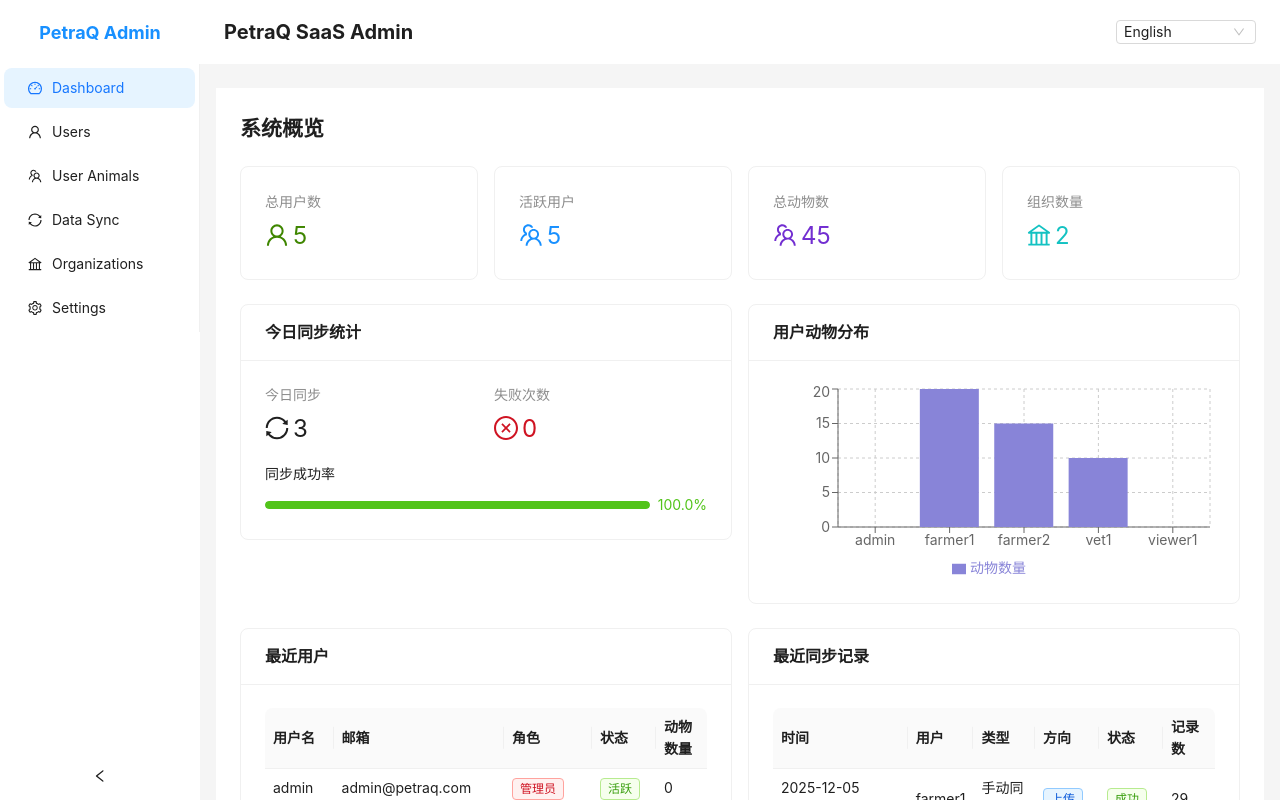
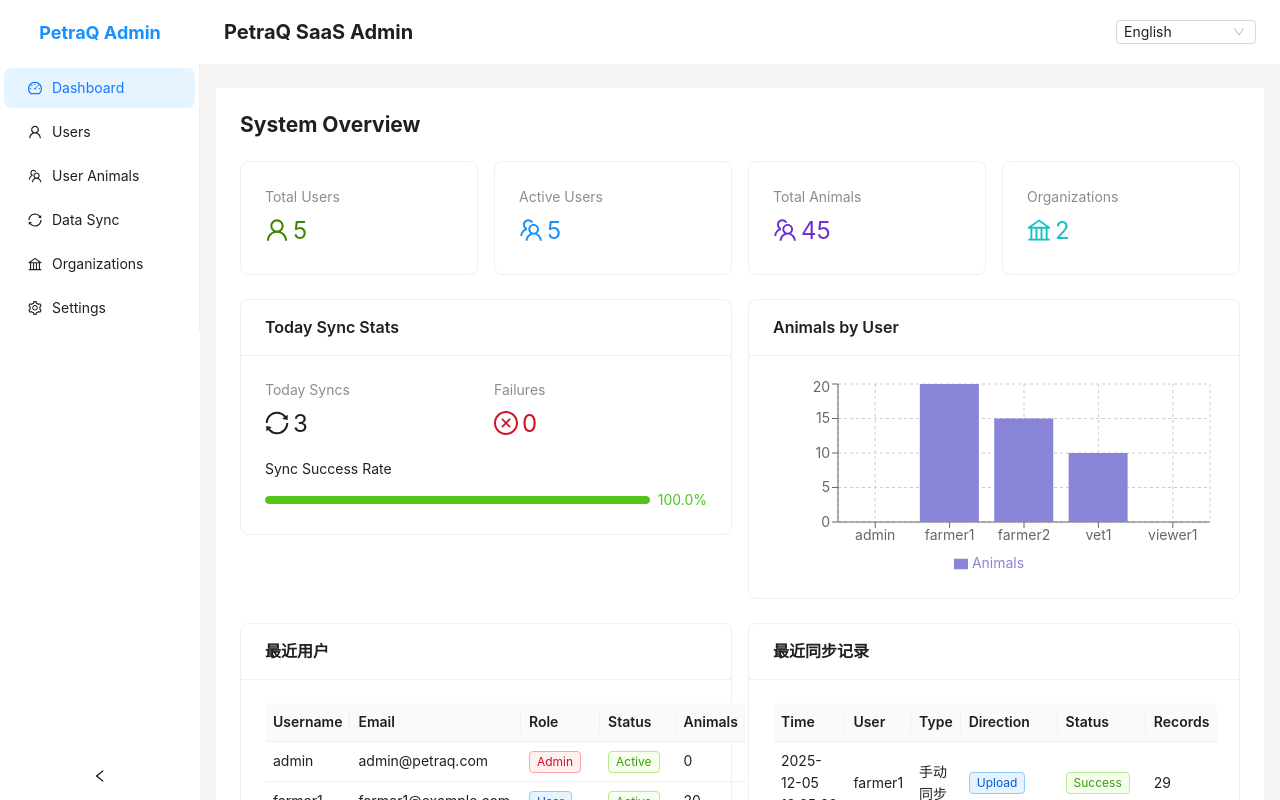
Before and after one commit to yanbodang/Petraq-admin, a React (Vite) app: page /dashboard in a window 1280 px wide. Shown: the top 800 px of the page. Built offline with nearby package versions, Linux system fonts and the light colour scheme.

Commit message:
Improve language switching translations

```diff
--- a/src/components/AnimalHealthChart.tsx
+++ b/src/components/AnimalHealthChart.tsx
@@ -5,12 +5,14 @@
 import { HealthDataType } from '../types';
 import { LineChart, Line, XAxis, YAxis, CartesianGrid, Tooltip, Legend, ResponsiveContainer, ComposedChart, Bar } from 'recharts';
 import dayjs from 'dayjs';
+import { useLocale } from '../i18n';
 
 interface AnimalHealthChartProps {
   animalId: string;
 }
 
 export default function AnimalHealthChart({ animalId }: AnimalHealthChartProps) {
+  const { translate } = useLocale();
   const [selectedDataType, setSelectedDataType] = useState<HealthDataType>(HealthDataType.HEART_RATE);
   const [timeRange, setTimeRange] = useState<number>(24); // 小时
   const [chartData, setChartData] = useState<any[]>([]);
@@ -51,19 +53,19 @@
   };
 
   const dataTypeOptions = [
-    { label: '心率', value: HealthDataType.HEART_RATE },
-    { label: '体温', value: HealthDataType.TEMPERATURE },
-    { label: '活动量', value: HealthDataType.ACTIVITY },
-    { label: '睡眠质量', value: HealthDataType.SLEEP },
-    { label: '压力状态', value: HealthDataType.STRESS },
+    { label: translate('心率', 'Heart Rate'), value: HealthDataType.HEART_RATE },
+    { label: translate('体温', 'Temperature'), value: HealthDataType.TEMPERATURE },
+    { label: translate('活动量', 'Activity'), value: HealthDataType.ACTIVITY },
+    { label: translate('睡眠质量', 'Sleep Quality'), value: HealthDataType.SLEEP },
+    { label: translate('压力状态', 'Stress'), value: HealthDataType.STRESS },
   ];
 
   const timeRangeOptions = [
-    { label: '最近1小时', value: 1 },
-    { label: '最近6小时', value: 6 },
-    { label: '最近24小时', value: 24 },
-    { label: '最近3天', value: 72 },
-    { label: '最近7天', value: 168 },
+    { label: translate('最近1小时', 'Last 1h'), value: 1 },
+    { label: translate('最近6小时', 'Last 6h'), value: 6 },
+    { label: translate('最近24小时', 'Last 24h'), value: 24 },
+    { label: translate('最近3天', 'Last 3d'), value: 72 },
+    { label: translate('最近7天', 'Last 7d'), value: 168 },
   ];
 
   // 准备综合图表数据（显示多个指标）
@@ -95,7 +97,7 @@
         <Col span={6}>
           <Card>
             <Statistic
-              title="健康评分"
+              title={translate('健康评分', 'Health Score')}
               value={healthStatus?.latestHealthScore.toFixed(1) || 0}
               suffix="/ 100"
               valueStyle={{ color: getHealthScoreColor(healthStatus?.latestHealthScore || 0) }}
@@ -105,7 +107,7 @@
         <Col span={6}>
           <Card>
             <Statistic
-              title="心率"
+              title={translate('心率', 'Heart Rate')}
               value={latestData.heartRate?.value.toFixed(0) || '-'}
               suffix={latestData.heartRate?.unit || 'bpm'}
             />
@@ -114,7 +116,7 @@
         <Col span={6}>
           <Card>
             <Statistic
-              title="体温"
+              title={translate('体温', 'Temperature')}
               value={latestData.temperature?.value.toFixed(1) || '-'}
               suffix={latestData.temperature?.unit || '°C'}
             />
@@ -123,7 +125,7 @@
         <Col span={6}>
           <Card>
             <Statistic
-              title="活动量"
+              title={translate('活动量', 'Activity')}
               value={latestData.activity?.value.toFixed(0) || '-'}
               suffix={latestData.activity?.unit || '%'}
             />
@@ -132,10 +134,10 @@
       </Row>
 
       <Card
-        title="数据筛选"
+        title={translate('数据筛选', 'Data Filters')}
         extra={
           <Button icon={<ReloadOutlined />} onClick={updateChartData}>
-            刷新
+            {translate('刷新', 'Refresh')}
           </Button>
         }
         style={{ marginBottom: 16 }}
@@ -158,7 +160,7 @@
 
       <Row gutter={16}>
         <Col span={24}>
-          <Card title={`${dataTypeOptions.find(o => o.value === selectedDataType)?.label}趋势`} style={{ marginBottom: 16 }}>
+          <Card title={`${dataTypeOptions.find(o => o.value === selectedDataType)?.label}${translate('趋势', ' Trend')}`} style={{ marginBottom: 16 }}>
             <ResponsiveContainer width="100%" height={300}>
               <LineChart data={chartData}>
                 <CartesianGrid strokeDasharray="3 3" />
@@ -203,7 +205,7 @@
               type="monotone"
               dataKey="heartRate"
               stroke="#ff4d4f"
-              name="心率 (bpm)"
+              name={translate('心率 (bpm)', 'Heart Rate (bpm)')}
               strokeWidth={2}
             />
             <Line
@@ -211,14 +213,14 @@
               type="monotone"
               dataKey="temperature"
               stroke="#52c41a"
-              name="体温 (°C)"
+              name={translate('体温 (°C)', 'Temperature (°C)')}
               strokeWidth={2}
             />
             <Bar
               yAxisId="left"
               dataKey="activity"
               fill="#1890ff"
-              name="活动量 (%)"
+              name={translate('活动量 (%)', 'Activity (%)')}
             />
           </ComposedChart>
         </ResponsiveContainer>
--- a/src/i18n.tsx
+++ b/src/i18n.tsx
@@ -12,6 +12,7 @@
   setLanguage: (lang: AppLanguage) => void;
   antdLocale: typeof zhCN | typeof enUS;
   t: (key: string) => string;
+  translate: (zh: string, enText: string) => string;
   languageOptions: Array<{ value: AppLanguage; label: string }>;
 };
 
@@ -54,6 +55,7 @@
   setLanguage: () => {},
   antdLocale: zhCN,
   t: (key: string) => key,
+  translate: (zh: string, enText: string) => (enText ? zh : zh),
   languageOptions: [
     { value: 'zh-CN', label: languageConfig['zh-CN'].label },
     { value: 'en-US', label: languageConfig['en-US'].label },
@@ -86,6 +88,7 @@
       setLanguage,
       antdLocale: languageConfig[language].antd,
       t,
+      translate: (zh: string, enText: string) => (language === 'en-US' ? enText : zh),
       languageOptions: [
         { value: 'zh-CN', label: languageConfig['zh-CN'].label },
         { value: 'en-US', label: languageConfig['en-US'].label },
--- a/src/pages/Dashboard.tsx
+++ b/src/pages/Dashboard.tsx
@@ -11,8 +11,10 @@
 import { SystemStats, User, SyncRecord } from '../types';
 import { BarChart, Bar, XAxis, YAxis, CartesianGrid, Tooltip, Legend, ResponsiveContainer } from 'recharts';
 import dayjs from 'dayjs';
+import { useLocale } from '../i18n';
 
 export default function Dashboard() {
+  const { translate } = useLocale();
   const [stats, setStats] = useState<SystemStats>(dataManager.getSystemStats());
   const [recentUsers, setRecentUsers] = useState<User[]>([]);
   const [recentSyncs, setRecentSyncs] = useState<SyncRecord[]>([]);
@@ -44,13 +46,13 @@
 
   const syncColumns = [
     {
-      title: '时间',
+      title: translate('时间', 'Time'),
       dataIndex: 'startTime',
       key: 'startTime',
       render: (date: Date) => dayjs(date).format('YYYY-MM-DD HH:mm:ss'),
     },
     {
-      title: '用户',
+      title: translate('用户', 'User'),
       dataIndex: 'userId',
       key: 'userId',
       render: (id: string) => {
@@ -59,22 +61,22 @@
       },
     },
     {
-      title: '类型',
+      title: translate('类型', 'Type'),
       dataIndex: 'syncType',
       key: 'syncType',
     },
     {
-      title: '方向',
+      title: translate('方向', 'Direction'),
       dataIndex: 'syncDirection',
       key: 'syncDirection',
       render: (dir: string) => (
         <Tag color={dir === 'upload' ? 'blue' : 'green'}>
-          {dir === 'upload' ? '上传' : '下载'}
+          {dir === 'upload' ? translate('上传', 'Upload') : translate('下载', 'Download')}
         </Tag>
       ),
     },
     {
-      title: '状态',
+      title: translate('状态', 'Status'),
       dataIndex: 'status',
       key: 'status',
       render: (status: string) => {
@@ -84,11 +86,17 @@
           进行中: 'blue',
           已取消: 'default',
         };
-        return <Tag color={colorMap[status] || 'default'}>{status}</Tag>;
+        const statusLabel: Record<string, string> = {
+          成功: translate('成功', 'Success'),
+          失败: translate('失败', 'Failed'),
+          进行中: translate('进行中', 'Running'),
+          已取消: translate('已取消', 'Cancelled'),
+        };
+        return <Tag color={colorMap[status] || 'default'}>{statusLabel[status] || status}</Tag>;
       },
     },
     {
-      title: '记录数',
+      title: translate('记录数', 'Records'),
       dataIndex: 'recordCount',
       key: 'recordCount',
       render: (count: number | undefined) => count || '-',
@@ -97,17 +105,17 @@
 
   const userColumns = [
     {
-      title: '用户名',
+      title: translate('用户名', 'Username'),
       dataIndex: 'username',
       key: 'username',
     },
     {
-      title: '邮箱',
+      title: translate('邮箱', 'Email'),
       dataIndex: 'email',
       key: 'email',
     },
     {
-      title: '角色',
+      title: translate('角色', 'Role'),
       dataIndex: 'role',
       key: 'role',
       render: (role: string) => {
@@ -116,11 +124,16 @@
           普通用户: 'blue',
           查看者: 'default',
         };
-        return <Tag color={colorMap[role] || 'default'}>{role}</Tag>;
+        const roleLabel: Record<string, string> = {
+          管理员: translate('管理员', 'Admin'),
+          普通用户: translate('普通用户', 'User'),
+          查看者: translate('查看者', 'Viewer'),
+        };
+        return <Tag color={colorMap[role] || 'default'}>{roleLabel[role] || role}</Tag>;
       },
     },
     {
-      title: '状态',
+      title: translate('状态', 'Status'),
       dataIndex: 'status',
       key: 'status',
       render: (status: string) => {
@@ -129,11 +142,16 @@
           禁用: 'red',
           待激活: 'orange',
         };
-        return <Tag color={colorMap[status] || 'default'}>{status}</Tag>;
+        const statusLabel: Record<string, string> = {
+          活跃: translate('活跃', 'Active'),
+          禁用: translate('禁用', 'Disabled'),
+          待激活: translate('待激活', 'Pending'),
+        };
+        return <Tag color={colorMap[status] || 'default'}>{statusLabel[status] || status}</Tag>;
       },
     },
     {
-      title: '动物数量',
+      title: translate('动物数量', 'Animals'),
       dataIndex: 'animalCount',
       key: 'animalCount',
       render: (count: number | undefined) => count || 0,
@@ -146,13 +164,13 @@
 
   return (
     <div>
-      <h2 style={{ marginBottom: 24 }}>系统概览</h2>
+      <h2 style={{ marginBottom: 24 }}>{translate('系统概览', 'System Overview')}</h2>
 
       <Row gutter={[16, 16]}>
         <Col xs={24} sm={12} lg={6}>
           <Card>
             <Statistic
-              title="总用户数"
+              title={translate('总用户数', 'Total Users')}
               value={stats.totalUsers}
               prefix={<UserOutlined />}
               valueStyle={{ color: '#3f8600' }}
@@ -162,7 +180,7 @@
         <Col xs={24} sm={12} lg={6}>
           <Card>
             <Statistic
-              title="活跃用户"
+              title={translate('活跃用户', 'Active Users')}
               value={stats.activeUsers}
               prefix={<TeamOutlined />}
               valueStyle={{ color: '#1890ff' }}
@@ -172,7 +190,7 @@
         <Col xs={24} sm={12} lg={6}>
           <Card>
             <Statistic
-              title="总动物数"
+              title={translate('总动物数', 'Total Animals')}
               value={stats.totalAnimals}
               prefix={<TeamOutlined />}
               valueStyle={{ color: '#722ed1' }}
@@ -182,7 +200,7 @@
         <Col xs={24} sm={12} lg={6}>
           <Card>
             <Statistic
-              title="组织数量"
+              title={translate('组织数量', 'Organizations')}
               value={stats.totalOrganizations}
               prefix={<BankOutlined />}
               valueStyle={{ color: '#13c2c2' }}
@@ -193,18 +211,18 @@
 
       <Row gutter={[16, 16]} style={{ marginTop: 24 }}>
         <Col xs={24} sm={12} lg={12}>
-          <Card title="今日同步统计">
+          <Card title={translate('今日同步统计', 'Today Sync Stats')}>
             <Row gutter={16}>
               <Col span={12}>
                 <Statistic
-                  title="今日同步"
+                  title={translate('今日同步', 'Today Syncs')}
                   value={stats.todaySyncCount}
                   prefix={<SyncOutlined />}
                 />
               </Col>
               <Col span={12}>
                 <Statistic
-                  title="失败次数"
+                  title={translate('失败次数', 'Failures')}
                   value={stats.failedSyncCount}
                   prefix={<CloseCircleOutlined />}
                   valueStyle={{ color: '#cf1322' }}
@@ -212,7 +230,7 @@
               </Col>
             </Row>
             <div style={{ marginTop: 16 }}>
-              <div style={{ marginBottom: 8 }}>同步成功率</div>
+              <div style={{ marginBottom: 8 }}>{translate('同步成功率', 'Sync Success Rate')}</div>
               <Progress
                 percent={parseFloat(successRate)}
                 status={parseFloat(successRate) >= 90 ? 'success' : 'exception'}
@@ -222,7 +240,7 @@
           </Card>
         </Col>
         <Col xs={24} sm={12} lg={12}>
-          <Card title="用户动物分布" style={{ height: 300 }}>
+          <Card title={translate('用户动物分布', 'Animals by User')} style={{ height: 300 }}>
             <ResponsiveContainer width="100%" height={200}>
               <BarChart data={userStatsData}>
                 <CartesianGrid strokeDasharray="3 3" />
@@ -230,7 +248,7 @@
                 <YAxis />
                 <Tooltip />
                 <Legend />
-                <Bar dataKey="animals" fill="#8884d8" name="动物数量" />
+                <Bar dataKey="animals" fill="#8884d8" name={translate('动物数量', 'Animals')} />
               </BarChart>
             </ResponsiveContainer>
           </Card>
```
